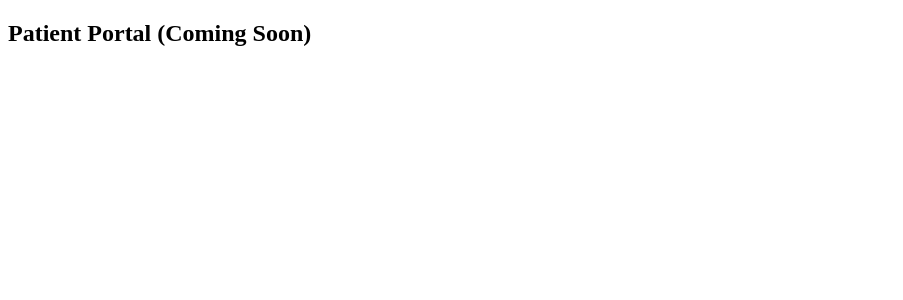
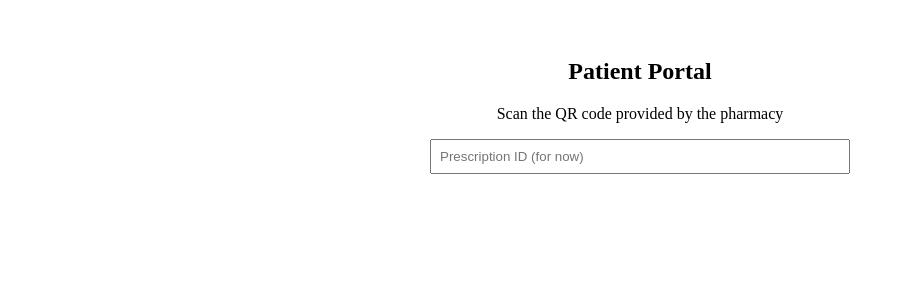
Before and after one commit to Vamshikrishan/smart_medication_adherence, a React app in the folder frontend/: page /patient in a window 1280 px wide. Shown: the top 300 px of the page, without its empty margins (0-903 px from the left). Built offline with nearby package versions, Linux system fonts and the light colour scheme; the HTML template or start-up script is replaced by a standard one.

Commit message:
working on patient

```diff
--- a/frontend/src/App.jsx
+++ b/frontend/src/App.jsx
@@ -2,6 +2,7 @@ import { BrowserRouter, Routes, Route } from "react-router-dom";
 import Home from "./pages/Home";
 import Pharmacy from "./pages/Pharmacy";
 import Patient from "./pages/Patient";
+
 
 function App() {
   return (
--- a/frontend/src/pages/Patient.jsx
+++ b/frontend/src/pages/Patient.jsx
@@ -1,5 +1,23 @@
+import { useState } from "react";
+
 function Patient() {
-  return <h2>Patient Portal (Coming Soon)</h2>;
+  const [prescriptionId, setPrescriptionId] = useState("");
+
+  return (
+    <div style={{ padding: "30px", textAlign: "center" }}>
+      <h2>Patient Portal</h2>
+
+      <p>Scan the QR code provided by the pharmacy</p>
+
+      <input
+        type="text"
+        placeholder="Prescription ID (for now)"
+        value={prescriptionId}
+        onChange={(e) => setPrescriptionId(e.target.value)}
+        style={{ width: "400px", padding: "8px" }}
+      />
+    </div>
+  );
 }
 
 export default Patient;
```
Also changed, not shown: 1 other file (tests, documents, lock files or other folders).
